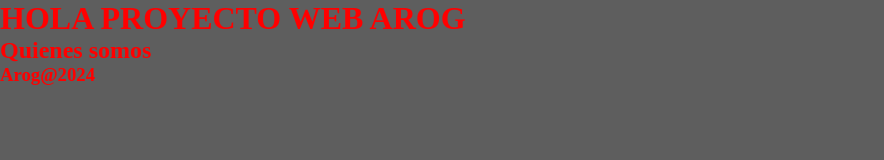
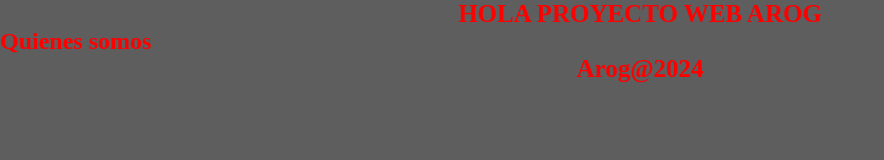
Before and after one commit to DanielSolarte23/Proyecto-AROGG, a plain HTML site: page index.html in a window 1280 px wide. Shown: the whole page, without its empty margins (0-884 px from the left). Drawn offline with Linux system fonts and the light colour scheme.

Commit message:
tercer cambio

```diff
--- a/css/style.css
+++ b/css/style.css
@@ -8,3 +8,11 @@ body{
     background-color: rgb(94, 94, 94);
     color: red;
 }
+h1{
+    text-align: center;
+    font-size: 25px;
+}
+h3{
+    text-align: center;
+    font-size: 25px;
+}
```
